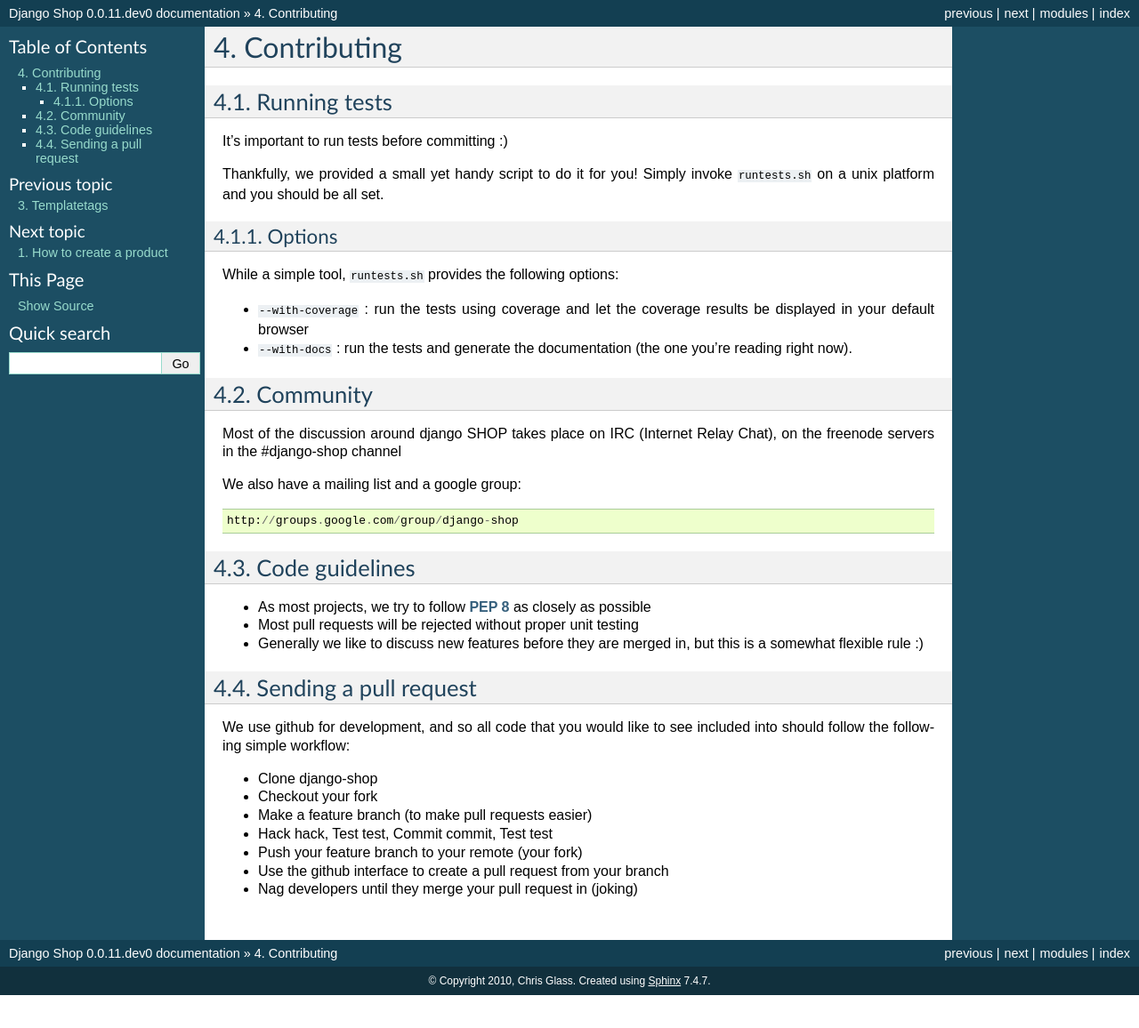
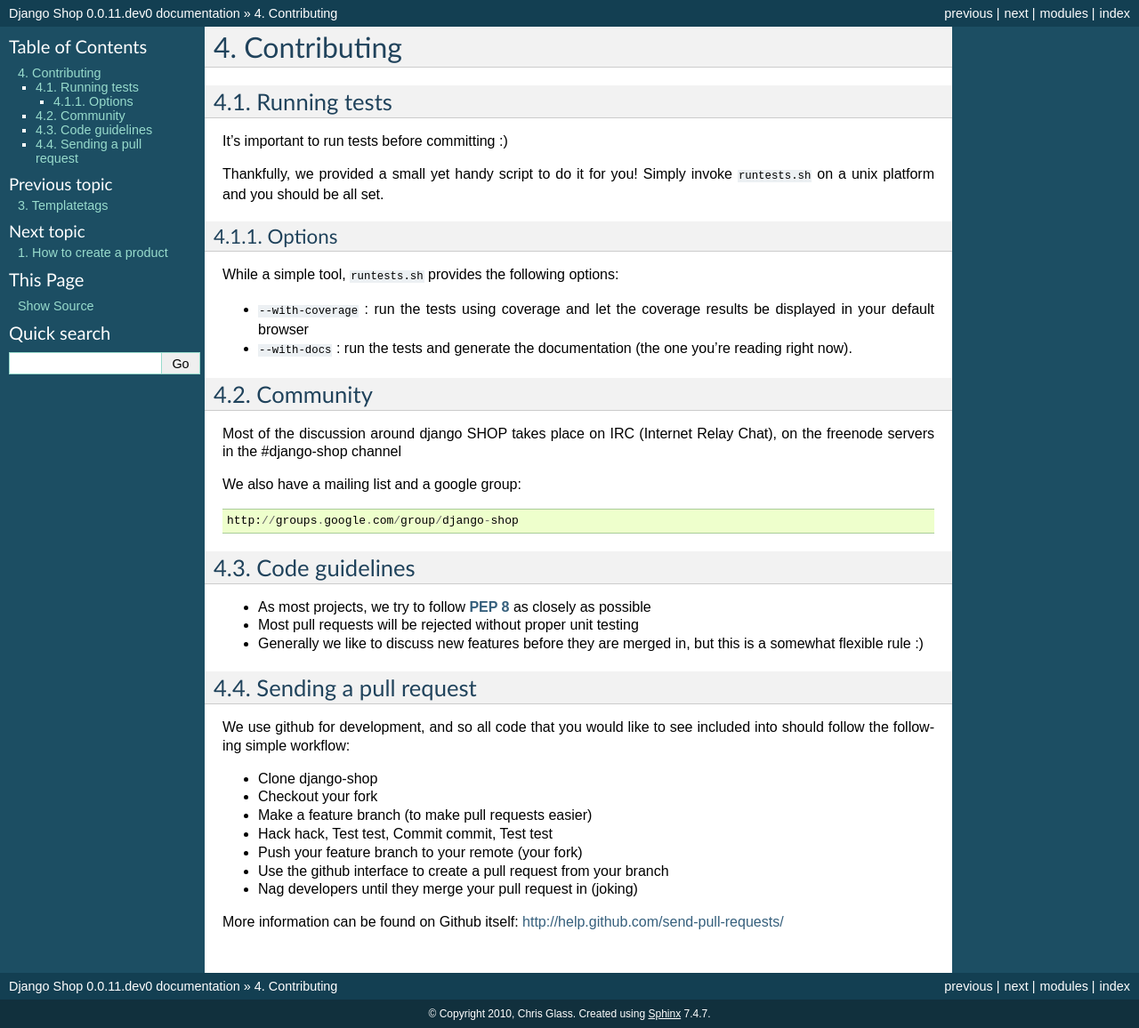
Before and after one commit to zootopia106/django-shop, a Sphinx documentation site: the page built from docs/contributing.rst, in a window 1280 px wide. Shown: the whole page at 89% size. Built offline with Sphinx 7.4.7, drawn with Linux system fonts in a browser that asks for light colours; before the commit the page ends 1119 px from its top, so only the background shows below that.

Commit message:
Added link to github's docs about pull requests

```diff
--- a/docs/contributing.rst
+++ b/docs/contributing.rst
@@ -52,3 +52,6 @@
 * Push your feature branch to your remote (your fork)
 * Use the github interface to create a pull request from your branch
 * Nag developers until they merge your pull request in (joking)
+
+More information can be found on Github itself:
+http://help.github.com/send-pull-requests/
```
